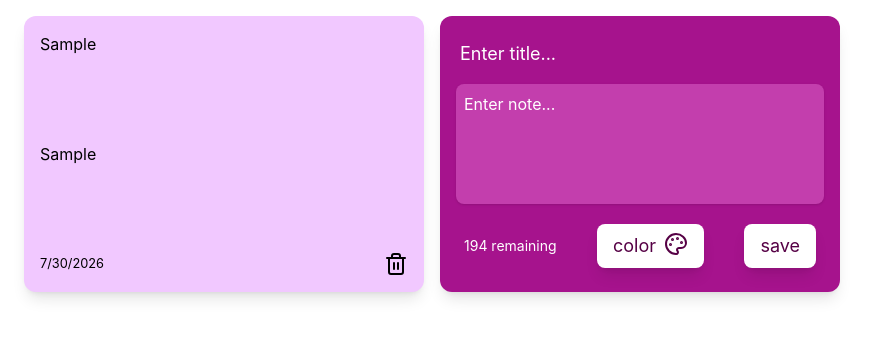
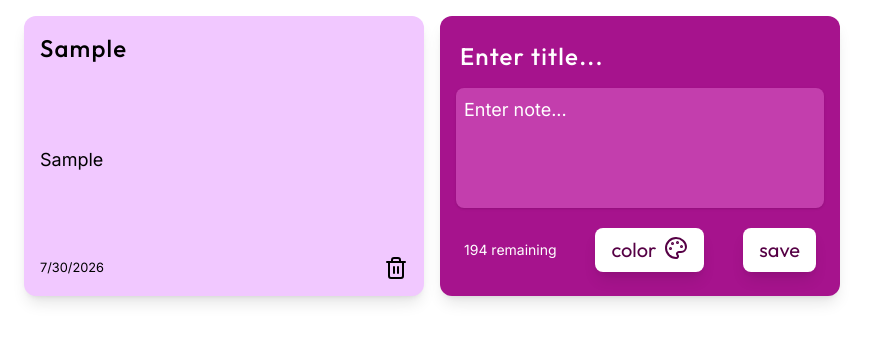
Before and after one commit to va1shakh/stickyNote, a React (Vite) app: page / in a window 1280 px wide. Both pictures are taken after typing "Sample", "Sample" into the empty fields and a click on the button "save". Shown: the top 342 px of the page, without its empty margins (0-879 px from the left). Built offline with nearby package versions, Linux system fonts and the light colour scheme.

Commit message:
fonts added

```diff
--- a/src/component/AddNote.jsx
+++ b/src/component/AddNote.jsx
@@ -24,7 +24,7 @@ function AddNote({addNote, setIsOpen}){
         <div className="bg-[#a6138d] p-4 rounded-xl flex flex-col shadow-lg gap-3"> {/* card */}
             <div className="flex flex-col gap-2">{/*title and notes*/}
                 <input
-                    className="p-1 py-2 rounded-lx border-none outline-none text-white placeholder-white text-lg"
+                    className="font-outfit tracking-wider font-medium text-2xl p-1 py-2 rounded-lx border-none outline-none text-white placeholder-white"
                     type="text"
                     placeholder="Enter title..."
                     maxLength={40}
@@ -32,7 +32,7 @@ function AddNote({addNote, setIsOpen}){
                     onChange={handleTitle}
                 />
                 <textarea
-                    className="p-2 rounded-lg h-30 bg-[#c33ead] outline-none resize-none text-white placeholder-white shadow-sm"
+                    className="font-inter text-lg p-2 rounded-lg h-30 bg-[#c33ead] outline-none resize-none text-white placeholder-white shadow-sm"
                     placeholder="Enter note..."
                     maxLength={200}
                     value={noteText}
@@ -40,12 +40,12 @@ function AddNote({addNote, setIsOpen}){
                 />
             </div>
             <div className="flex items-center justify-between p-2 text-white"> {/*remaining and save button*/}
-                <small className="text-sm">{remaining} remaining</small>
-                <button className="bg-white text-[#560045] p-2 px-4 rounded-lg hover:bg-[#fef0fb] cursor-pointer text-lg shadow-lg flex justify-between gap-2" onClick={() => setIsOpen(true)}>
+                <small className="text-sm font-inter">{remaining} remaining</small>
+                <button className="font-outfit bg-white text-[#560045] p-2 px-4 rounded-lg hover:bg-[#fef0fb] cursor-pointer text-xl shadow-lg flex justify-between gap-2" onClick={() => setIsOpen(true)}>
                     color<Palette />
                 </button>
                 <button
-                    className="bg-white text-[#560045] p-2 px-4 rounded-lg hover:bg-[#fef0fb] cursor-pointer text-lg shadow-lg" onClick={handleSave}>
+                    className="bg-white text-[#560045] p-2 px-4 rounded-lg hover:bg-[#fef0fb] cursor-pointer text-xl font-outfit shadow-lg" onClick={handleSave}>
                     save
                 </button>
             </div>
--- a/src/component/Note.jsx
+++ b/src/component/Note.jsx
@@ -3,10 +3,10 @@ import { Trash2 } from "lucide-react";
 function Note({note, dltNote}) {
   return (
     <div style={{backgroundColor: note.color}} className=" p-4 rounded-xl gap-5 flex flex-col justify-between shadow-lg"> {/* Note card */}
-      <h2>{note.title}</h2> {/* Title */}
-      <p className="whitespace-normal break-word">{note.text}</p> {/* notes */}
+      <h2 className="font-outfit capitalize font-medium tracking-wider text-2xl">{note.title}</h2> {/* Title */}
+      <p className="font-inter text-lg whitespace-normal break-word">{note.text}</p> {/* notes */}
       <div className="flex items-center justify-between"> {/* date and delete button */}
-        <small className="date">{note.date}</small>
+        <small className="font-inter date">{note.date}</small>
         <button className="cursor-pointer hover:text-[#804077]" onClick={() => dltNote(note.id)}>
           <Trash2 />
         </button>
--- a/src/index.css
+++ b/src/index.css
@@ -1 +1,8 @@
+@import url('https://fonts.googleapis.com/css2?family=Inter:ital,opsz,wght@0,14..32,100..900;1,14..32,100..900&family=Outfit:wght@100..900&display=swap');
+
 @import "tailwindcss";
+
+@theme {
+    --font-outfit: "Outfit", sans-serif;
+    --font-inter: "Inter", sans-serif;
+}
```
